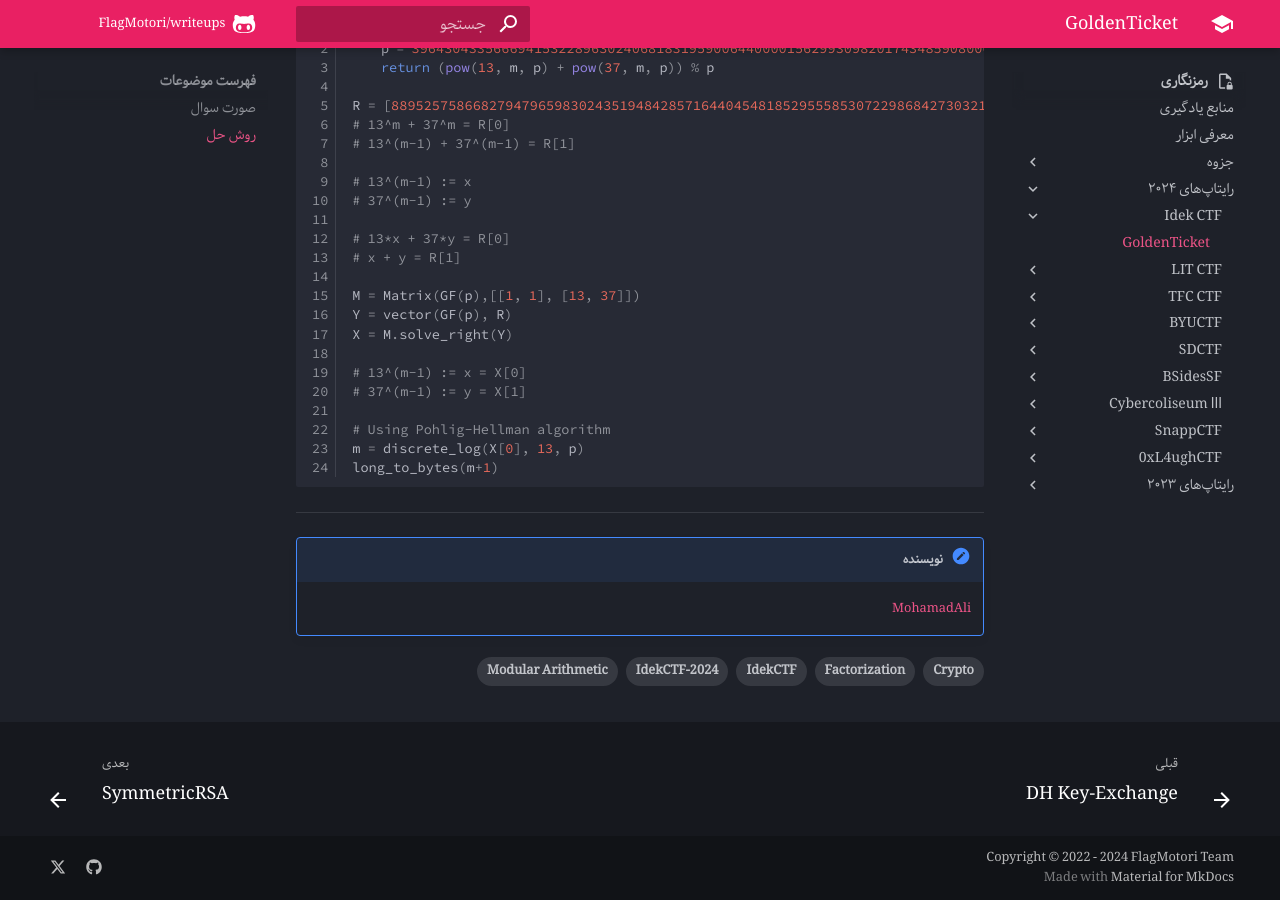
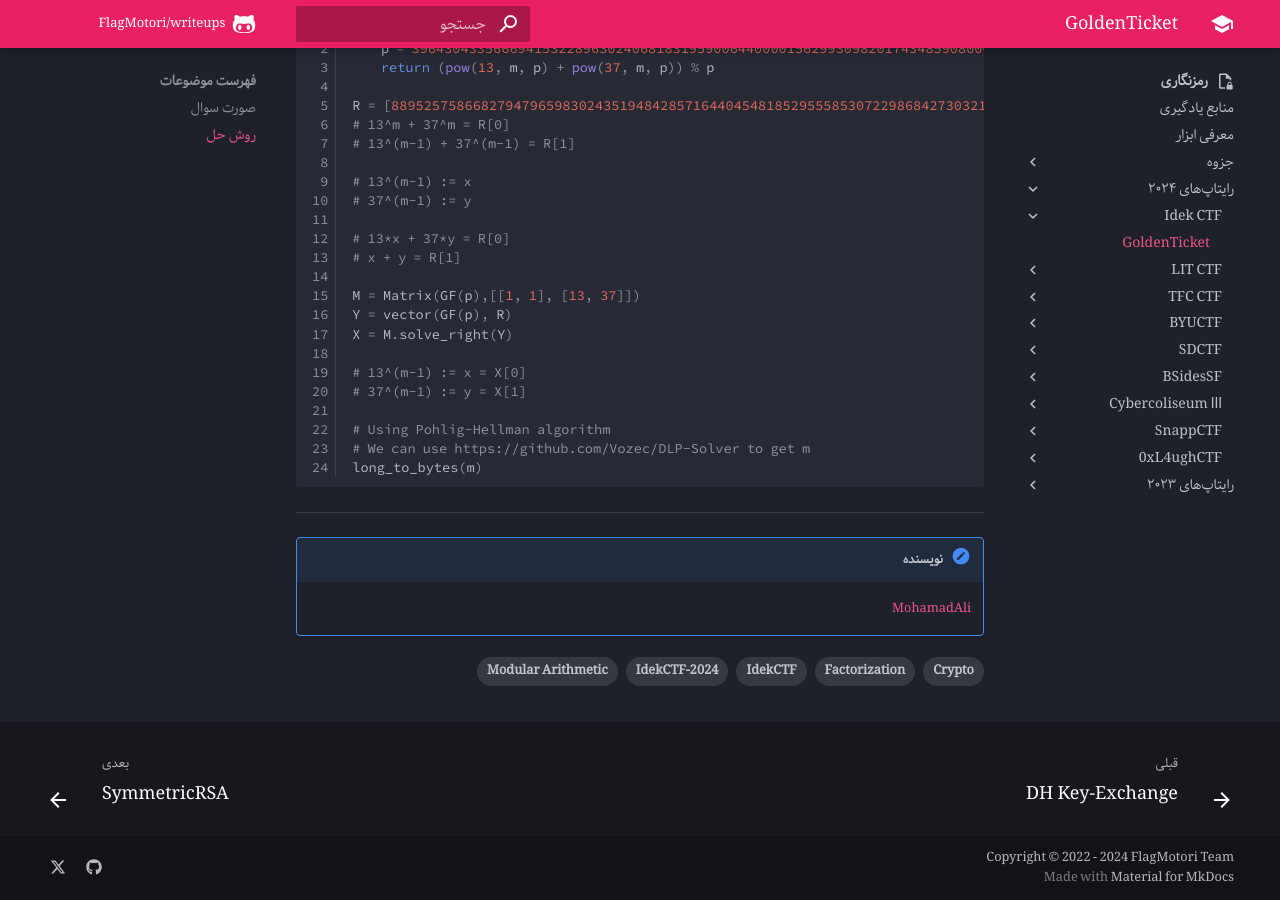
Before and after one commit to FlagMotori/writeups, an MkDocs documentation site: the page built from docs/crypto/writeups/2024/IdekCTF/GoldenTicket.md, in a window 1280 px wide and 900 px high, scrolled down 1881 px. Built offline with MkDocs 1.6.1 and Material for MkDocs 9.7.7, drawn with Linux system fonts in a browser that asks for light colours; formulas are drawn with MathJax 3; comment, search, counter and statistics services are not loaded.

Commit message:
wiki & golden-ticket writeup

````diff
--- a/docs/crypto/writeups/2024/IdekCTF/GoldenTicket.md
+++ b/docs/crypto/writeups/2024/IdekCTF/GoldenTicket.md
@@ -116,8 +116,8 @@ X = M.solve_right(Y)
 # 37^(m-1) := y = X[1]
 
 # Using Pohlig-Hellman algorithm
-m = discrete_log(X[0], 13, p)
-long_to_bytes(m+1)
+# We can use https://github.com/Vozec/DLP-Solver to get m
+long_to_bytes(m)
 ```
 
 ---
````
